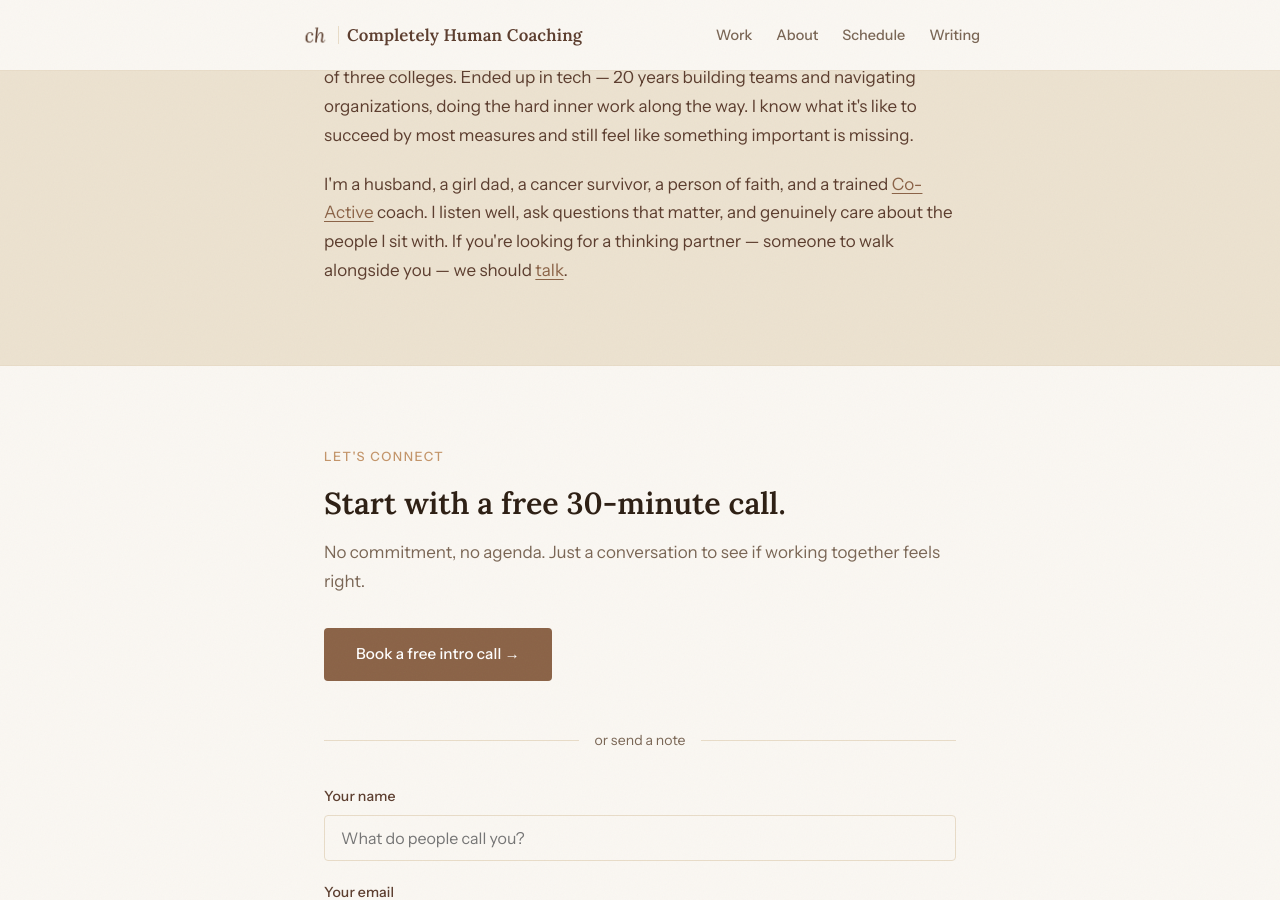
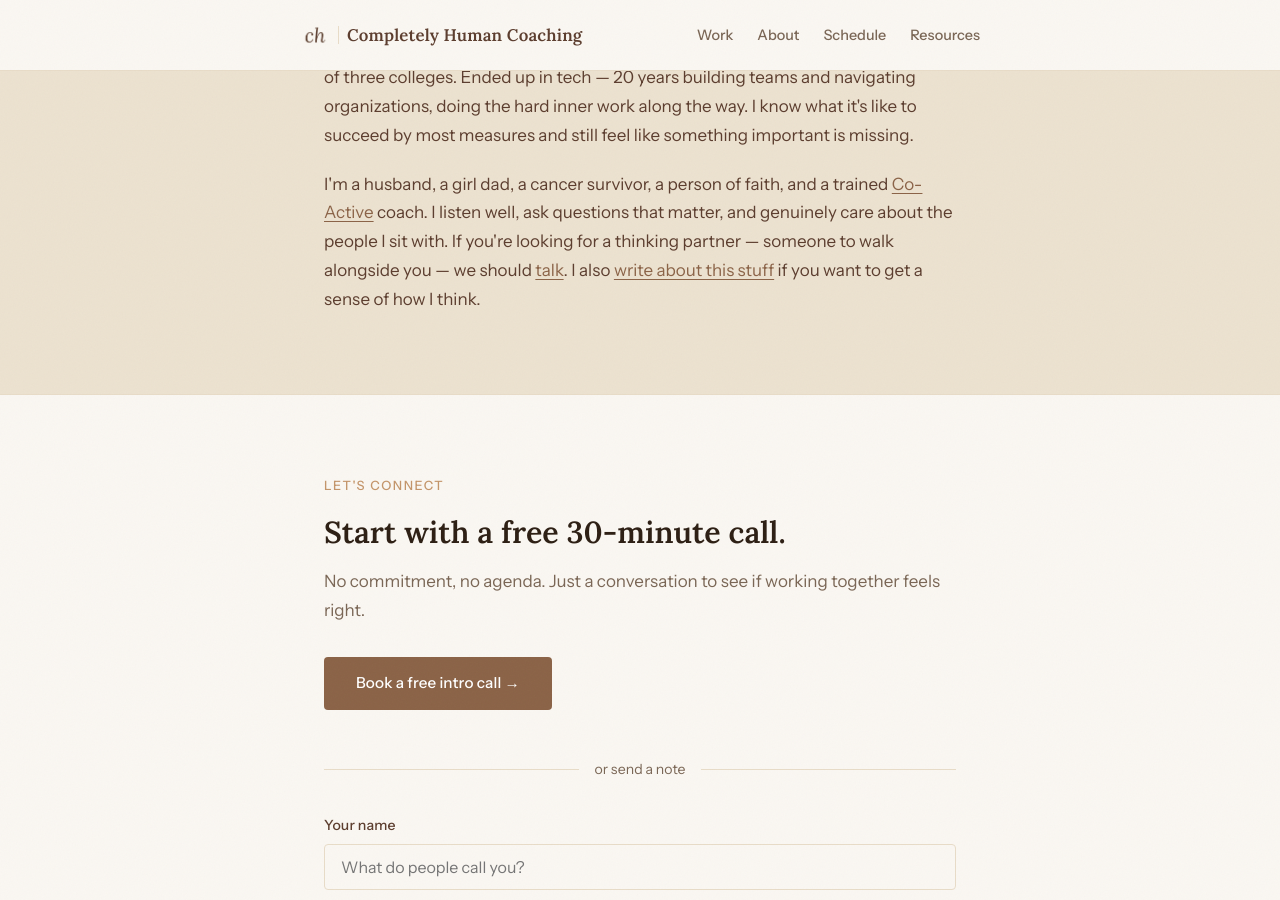
Before and after one commit to dbough/completely-human-coaching-com, a Jekyll site: the page built from index.html, in a window 1280 px wide and 900 px high, scrolled down 2127 px. Built offline with Jekyll 4.4.1, drawn with Linux system fonts in a browser that asks for light colours.

Commit message:
Replace Writing nav link with Resources; add Substack link in about copy
Co-Authored-By: Claude Sonnet 4.6 <noreply@anthropic.com>

```diff
--- a/_layouts/default.html
+++ b/_layouts/default.html
@@ -46,7 +46,7 @@
         <a href="/#what-i-do">Work</a>
         <a href="/#about">About</a>
         <a href="/schedule">Schedule</a>
-        <a href="https://danbough.substack.com/" target="_blank" rel="noopener">Writing</a>
+        <a href="/resources">Resources</a>
       </nav>
       {% endunless %}
     </div>
--- a/index.html
+++ b/index.html
@@ -102,6 +102,7 @@ og_image: "https://completelyhumancoaching.com/og-image.png"
         I'm a husband, a girl dad, a cancer survivor, a person of faith, and a trained <a href="https://coactive.com/what-is-co-active/" target="_blank" rel="noopener">Co-Active</a> coach. I listen well,
         ask questions that matter, and genuinely care about the people I sit with.
         If you're looking for a thinking partner — someone to walk alongside you — we should <a href="#connect">talk</a>.
+        I also <a href="https://danbough.substack.com/" target="_blank" rel="noopener">write about this stuff</a> if you want to get a sense of how I think.
       </p>
     </div>
   </section>
```
